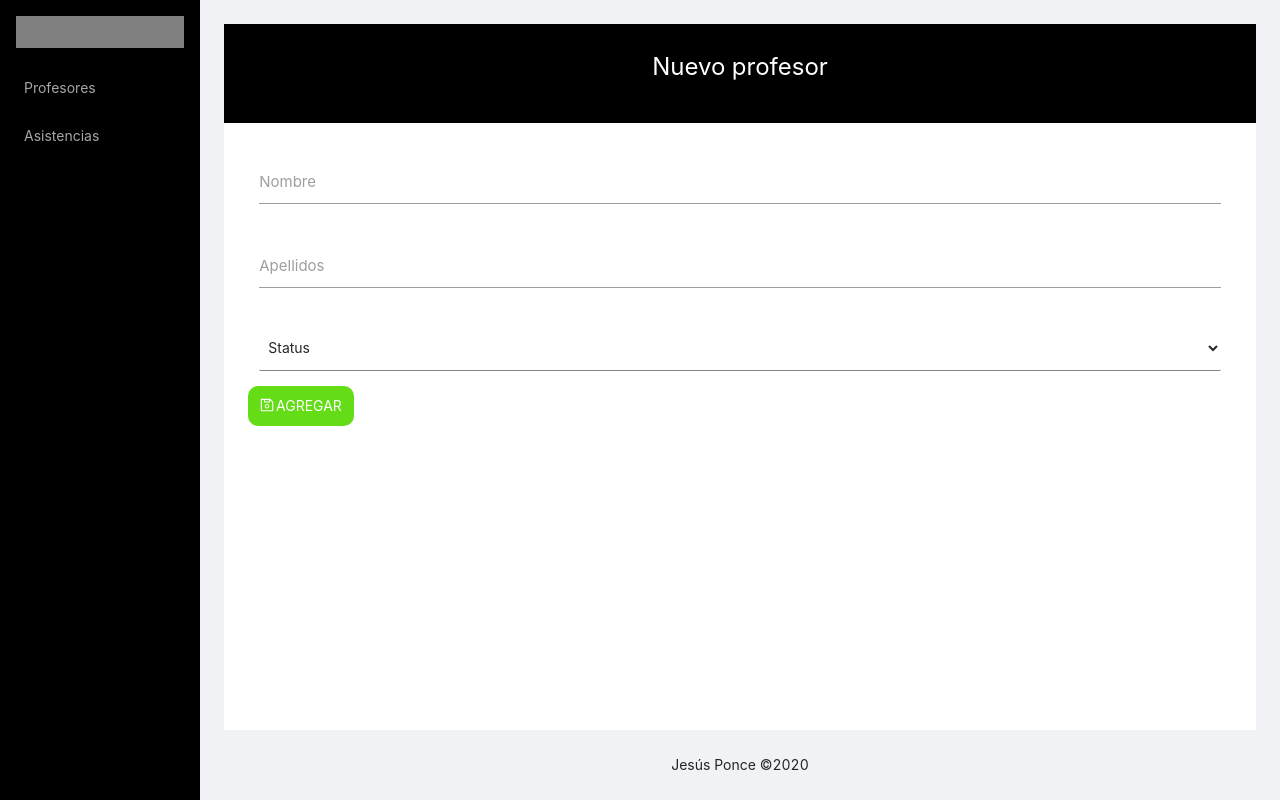
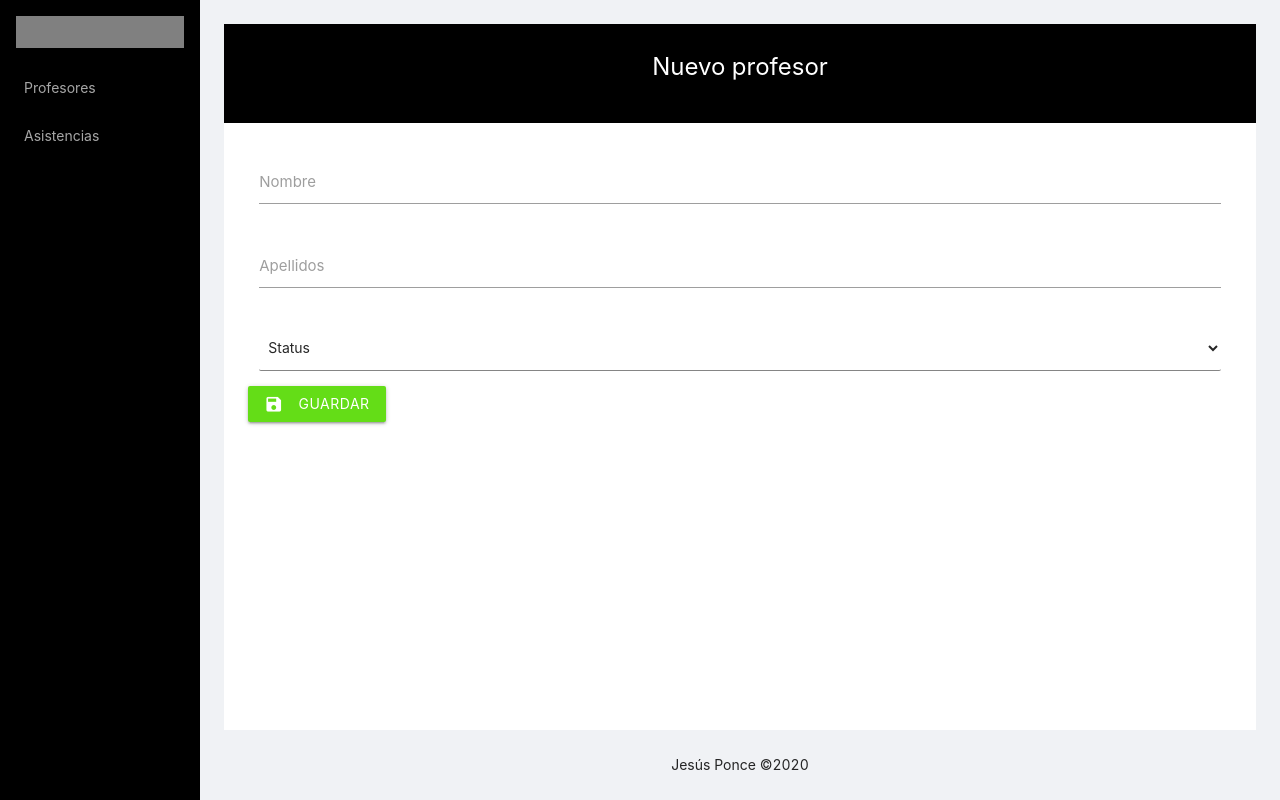
Before and after one commit to JesusEmmanuelPonce/assistances-dash, a React (Create React App) app: page /nuevo-profesor in a window 1280 px wide. Built offline with nearby package versions, Linux system fonts and the light colour scheme.

Commit message:
Icons changed and style file deleted

```diff
--- a/src/components/button/ButtonAdd.js
+++ b/src/components/button/ButtonAdd.js
@@ -1,13 +1,12 @@
 import React from 'react';
-import './buttonAdd.css';
-import { UserAddOutlined } from '@ant-design/icons';
+
 import { Link } from 'react-router-dom';
 
 const ButtonAdd = () => (
         <div className="container-btn-add-teacher">
             <Link to="/nuevo-profesor">
-                <button className="btn-add-teacher light-green accent-4">
-                    <UserAddOutlined className="icon-teacher" />AGREGAR PROFESOR
+                <button className="btn waves-effect light-green accent-4">
+                    <i className="material-icons left">person_add</i>NUEVO PROFESOR
                 </button>
             </Link>
         </div>
--- a/src/components/button/buttonAdd.css
+++ /dev/null
@@ -1,22 +0,0 @@
-.container-btn-add-teacher{
-    margin-bottom: 2em;
-    display: flex;
-    align-items: flex-end;
-}
-
-.icon-teacher{
-    margin-right: 2px;
-}
-
-.btn-add-teacher{
-    padding: 12px;
-    /* background: rgb(46, 194, 1);  */
-    color: #fff;
-    border: none;
-    border-radius: 10px;
-}
-
-.btn-add-teacher:hover{
-    cursor: pointer;
-    /* background: rgb(52, 218, 2);  */
-}
--- a/src/components/newTeacher/NewTeacher.js
+++ b/src/components/newTeacher/NewTeacher.js
@@ -68,8 +68,8 @@ const NewTeacher = ({history}) => {
                             </select>
                         </div>
 
-                        <button type="submit" className="btn-add-teacher light-green accent-4">
-                            <SaveOutlined className="icon-teacher"/>AGREGAR
+                        <button type="submit" className="btn waves-effect light-green accent-4">
+                            <i className="material-icons left">save</i>GUARDAR
                         </button>
                 </form>
 
```
